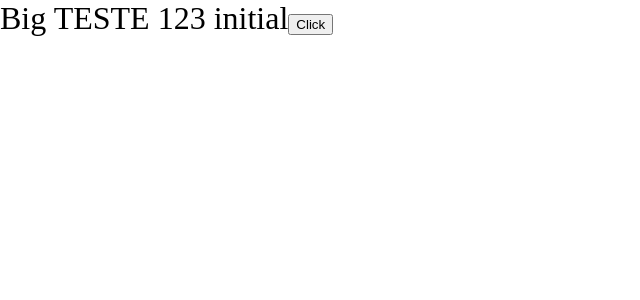
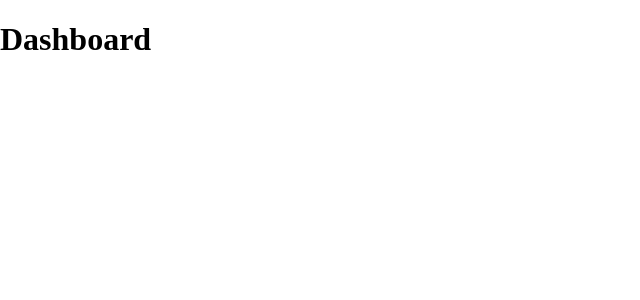
Before and after one commit to luismsrodrigues/WebApp.Template, a React app: page / in a window 1280 px wide. Shown: the top 300 px of the page, without its empty margins (0-640 px from the left). Built offline with nearby package versions, Linux system fonts and the light colour scheme.

Commit message:
Added pages to client side

```diff
--- a/package.json
+++ b/package.json
@@ -4,10 +4,12 @@
   "version": "0.1.0",
   "private": true,
   "dependencies": {
+    "@types/react-router-dom": "^5.1.8",
     "dotenv": "^10.0.0",
     "express": "^4.17.1",
     "react": "^17.0.2",
     "react-dom": "^17.0.2",
+    "react-router-dom": "^5.2.1",
     "ts-loader": "^9.2.5",
     "ts-node": "^10.2.1",
     "typescript": "^4.3.5",
--- a/src/client/App.scss
+++ /dev/null
@@ -1,6 +0,0 @@
-.app {
-  font-size: xx-large;
-  a {
-    font-size: xx-small;
-  }
-}
--- a/src/client/App.tsx
+++ /dev/null
@@ -1,21 +0,0 @@
-import React, { useState } from 'react';
-import './App.scss';
-
-export function App() {
-
-  const [test, setTest] = useState("initial");
-
-  async function onClick() {
-    const a = await (await fetch("/api/test")).json();
-    setTest(a["test"]);
-  }
-
-  return (
-    <div className="app">
-      Big TESTE 123 {test}
-      <button type="button" onClick={onClick}>
-        Click
-      </button>
-    </div>
-  );
-}
--- a/src/client/index.tsx
+++ b/src/client/index.tsx
@@ -1,11 +1,31 @@
 import React from 'react';
 import ReactDOM from 'react-dom';
-import { App } from './App';
+import Pages from "./pages";
+import {
+  BrowserRouter as Router,
+  Route,
+} from "react-router-dom";
+
 import './index.scss';
+
+function GenerateRoutes() {
+  const child: JSX.Element[] = [];
+  Pages.map((page, index) => {
+    child.push(
+      (<Route path={page.route} exact key={index} component={page.component} />)
+    );
+  });
+
+  return (<>
+    {child}
+  </>);
+}
 
 ReactDOM.render(
   <React.StrictMode>
-    <App />
+    <Router>
+      <GenerateRoutes />
+    </Router>
   </React.StrictMode>,
   document.getElementById('app')
 );
--- /dev/null
+++ b/src/client/pages/dashboard.page/index.tsx
@@ -0,0 +1,8 @@
+import React from 'react';
+import "./styles.scss";
+
+export function DashboardPage() {
+    return (
+        <h1>Dashboard</h1>
+    );
+}
--- /dev/null
+++ b/src/client/pages/index.tsx
@@ -0,0 +1,13 @@
+import { LoginPage } from "./login.page";
+import { DashboardPage } from "./dashboard.page";
+
+export default [
+    {
+        route: "/login",
+        component: LoginPage
+    },
+    {
+        route: "/",
+        component: DashboardPage
+    },
+];
--- /dev/null
+++ b/src/client/pages/login.page/index.tsx
@@ -0,0 +1,7 @@
+import React from 'react';
+
+export function LoginPage() {
+    return (
+        <h1>Login</h1>
+    );
+}
```
Also changed, not shown: src/client/components/layouts/side-bar-layout.component.tsx (added, +9 -0 lines), src/client/pages/dashboard.page/styles.scss (added), 1 other file (tests, documents, lock files or other folders).
